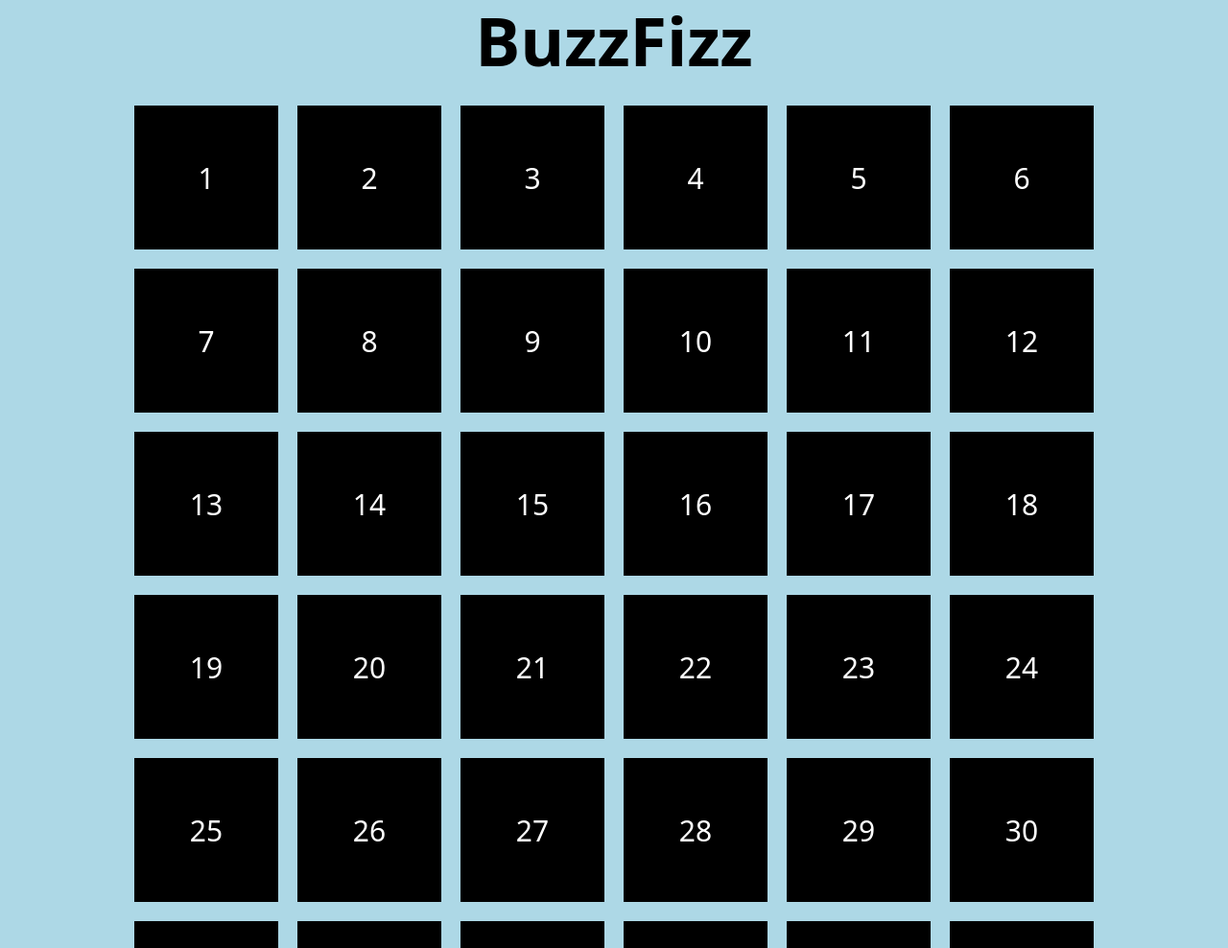
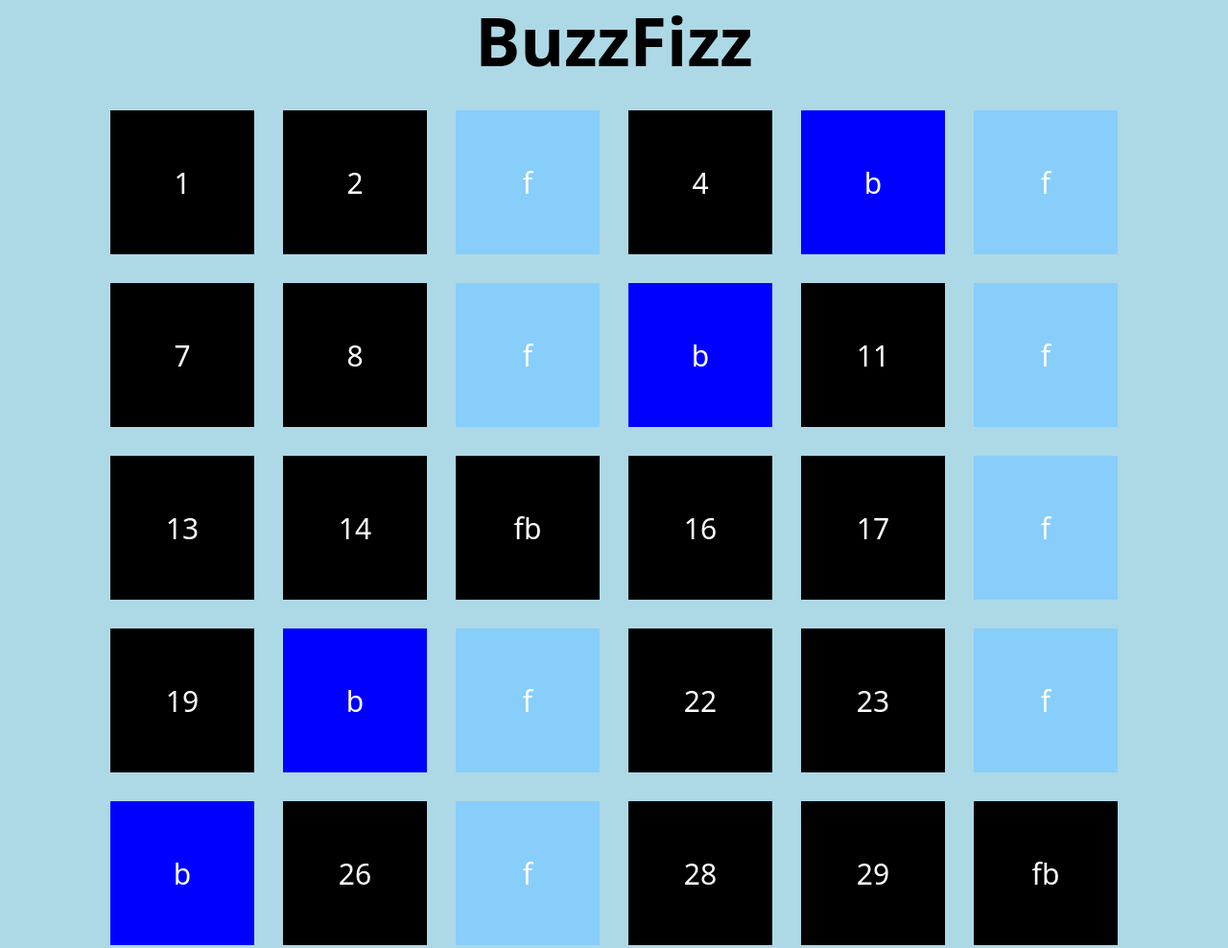
Before and after one commit to Yorbit/js-fizzbuzz, a plain HTML site: page BONUS/index.html in a window 1280 px wide. Shown: the top 988 px of the page at 96% size. Drawn offline with nearby package versions, Linux system fonts and the light colour scheme.

Commit message:
gold not work

```diff
--- a/BONUS/script.js
+++ b/BONUS/script.js
@@ -17,16 +17,31 @@ for (let index = 1; index <= 100; index++) {
 
         console.log('f-b');
 
+        boxN.classList.add('box-n', 'box-fb');
+
+        boxN.innerText = 'fb';
+
+        bFRow.append(boxN);
 
     } else if (index % 5 == 0) {
 
         console.log('b');
 
+        boxN.classList.add('box-n', 'box-b');
+
+        boxN.innerText = 'b';
+
+        bFRow.append(boxN);
 
     } else if (index % 3 == 0) {
 
         console.log('f');
 
+        boxN.classList.add('box-n', 'box-f');
+
+        boxN.innerText = 'f';
+
+        bFRow.append(boxN);
 
     } else {
 
--- a/BONUS/style.css
+++ b/BONUS/style.css
@@ -15,7 +15,7 @@ body {
     font-size: 30px;
     align-items: center;
     width: 150px;
-    margin: 10px;
+    margin: 15px;
     height: 150px;
 }
 
```
